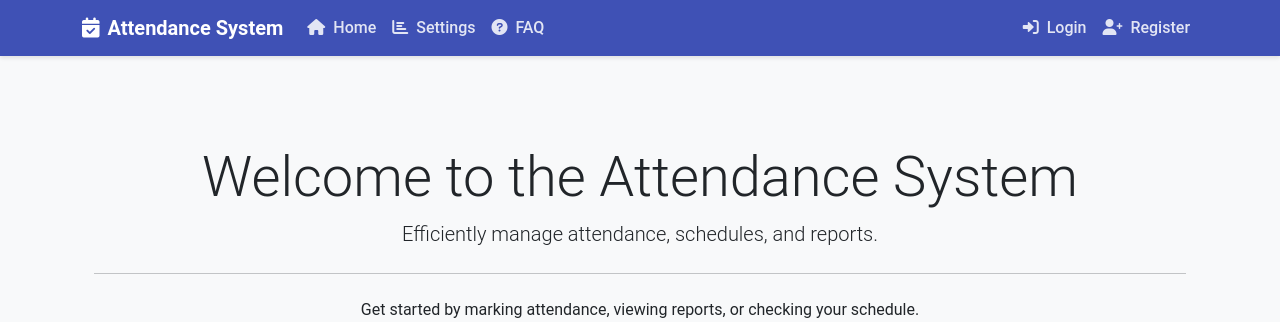
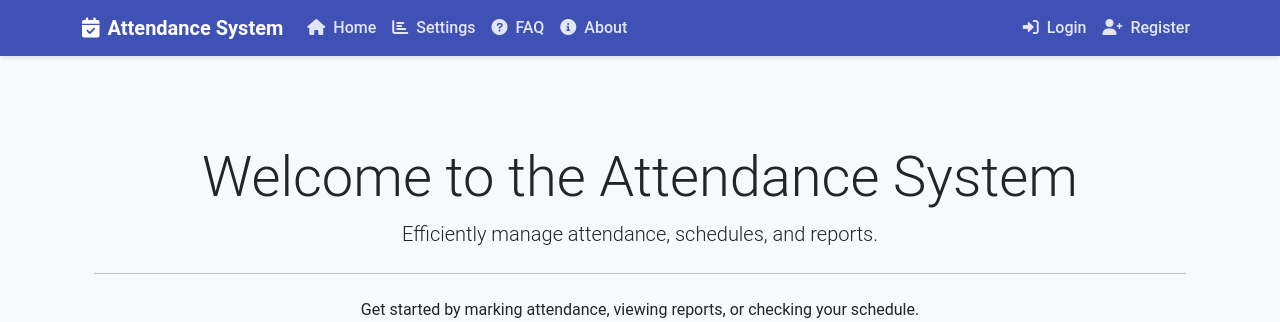
Before and after one commit to kiritharanprawin/teamproject, a Django app: page /attendance/ in a window 1280 px wide. Shown: the top 322 px of the page. Run offline with Django 5.2, Linux system fonts and the light colour scheme; data that the repository does not hold is empty; some libraries are stand-ins or nearby versions.

Commit message:
Update base.html
about page, added to navbar

```diff
--- a/Website/TeamInterface/attendance_system/templates/attendance_system/base.html
+++ b/Website/TeamInterface/attendance_system/templates/attendance_system/base.html
@@ -140,6 +140,9 @@
                     </li>
                     <li class="nav-item">
                         <a class="nav-link" href="{% url 'faq' %}"><i class="fas fa-question-circle me-1"></i> FAQ</a>
+                    </li>
+                     <li class="nav-item">
+                        <a class="nav-link" href="{% url 'about' %}"><i class="fas fa-info-circle me-1"></i> About</a>
                     </li>
                     {% if user.is_authenticated %}
                     <li class="nav-item">
```
